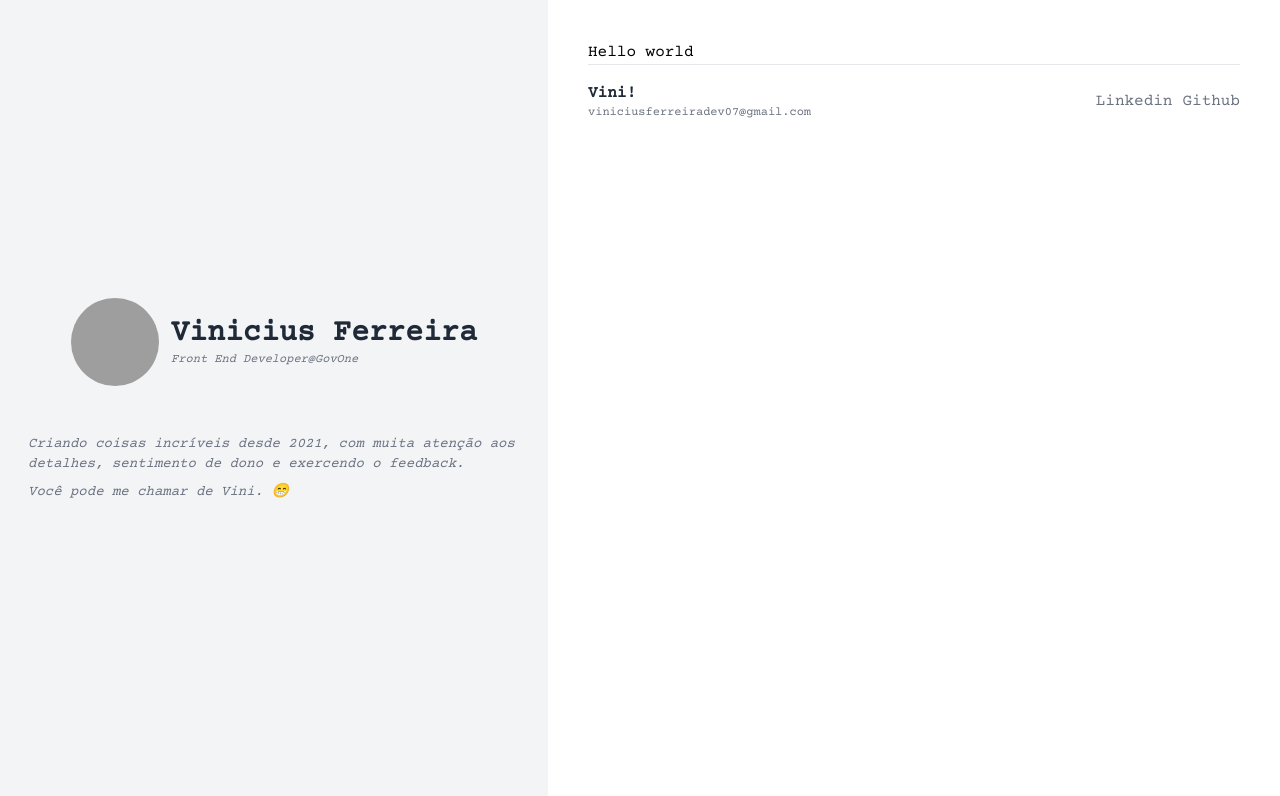
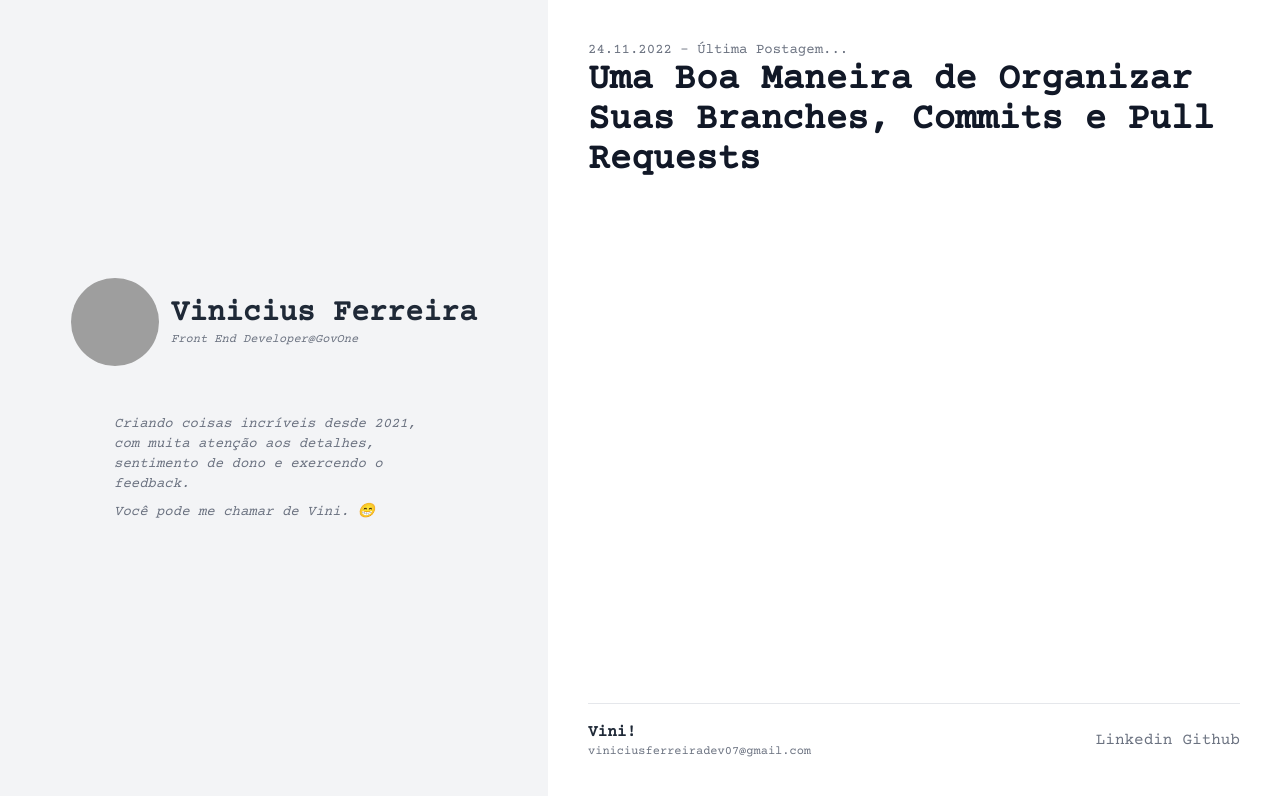
Before and after one commit to viniciusferreira7/tab-news-blog, a Next.js app: page / in a window 1280 px wide. Shown: the top 796 px of the page. Built offline with nearby package versions, Linux system fonts and the light colour scheme; grey boxes are pictures that could not be loaded.

Commit message:
fix: adjustment in the header and footer layout

```diff
--- a/src/app/layout.tsx
+++ b/src/app/layout.tsx
@@ -31,10 +31,12 @@ export default function RootLayout({ children }: { children: ReactNode }) {
       lang="pt-br"
       className={`${poppins.className} ${courierPrime.className}`}
     >
-      <body className="lg:grid lg:grid-cols-[24.25rem_1fr] xl:grid-cols-[34.25rem_1fr]">
+      <body className="lg:grid lg:grid-cols-[24.25rem_1fr] xl:grid-cols-[34.25rem_1fr] ">
         <Header />
-        <div className="p-10">
-          <main>{children}</main>
+        <div className="lg:p-10 p-3">
+          <main className="lg:h-[calc(100vh-8.556rem)] h-[calc(100vh-23.55rem)]">
+            {children}
+          </main>
           <Footer />
         </div>
       </body>
--- a/src/app/page.tsx
+++ b/src/app/page.tsx
@@ -1,3 +1,10 @@
 export default function Home() {
-  return <h1>Hello world</h1>
+  return (
+    <article className="w-full">
+      <h4 className="text-sm text-gray-500">24.11.2022 - Última Postagem...</h4>
+      <h1 className="text-4xl text-gray-900 font-bold w-full max-w-[41.375rem]">
+        Uma Boa Maneira de Organizar Suas Branches, Commits e Pull Requests
+      </h1>
+    </article>
+  )
 }
--- a/src/components/Footer/index.tsx
+++ b/src/components/Footer/index.tsx
@@ -5,7 +5,7 @@ export default function Footer() {
     'text-gray-500 hover:text-gray-800 transaction-all ease-in-out duration-200ms'
 
   return (
-    <footer className="flex justify-between items-center pt-4 border-t border-solid border-t-gray-200">
+    <footer className="flex flex-col gap-4 lg:flex-row justify-between lg:items-center pt-4 border-t border-solid border-t-gray-200">
       <div>
         <h3 className="text-gray-800 font-bold">Vini!</h3>
         <p className="text-xs text-gray-500">viniciusferreiradev07@gmail.com</p>
--- a/src/components/Header/index.tsx
+++ b/src/components/Header/index.tsx
@@ -3,21 +3,21 @@ import { Avatar } from './components/Avatar'
 export default function Header() {
   return (
     <header
-      className="lg:h-screen pt-8 pb-6 px-7 lg:py-0
+      className="lg:h-screen pt-8 pb-6 lg:py-0
       bg-gray-100 flex flex-col items-center justify-center"
     >
-      <div className="flex gap-3 items-center">
+      <div className="w-full justify-center flex gap-3 items-center">
         <Avatar />
         <div>
-          <h1 className="text-3xl font-bold text-gray-800">
+          <h2 className="text-3xl font-bold text-gray-800">
             Vinicius Ferreira
-          </h1>
-          <h2 className="text-xs text-gray-500 italic">
+          </h2>
+          <h3 className="text-xs text-gray-500 italic">
             Front End Developer@GovOne
-          </h2>
+          </h3>
         </div>
       </div>
-      <div className="w-full lg:w-xs">
+      <div className="w-full lg:w-80">
         <p className="text-sm italic text-gray-500 mt-6 lg:mt-12">
           Criando coisas incríveis desde 2021, com muita atenção aos detalhes,
           sentimento de dono e exercendo o feedback.
```
